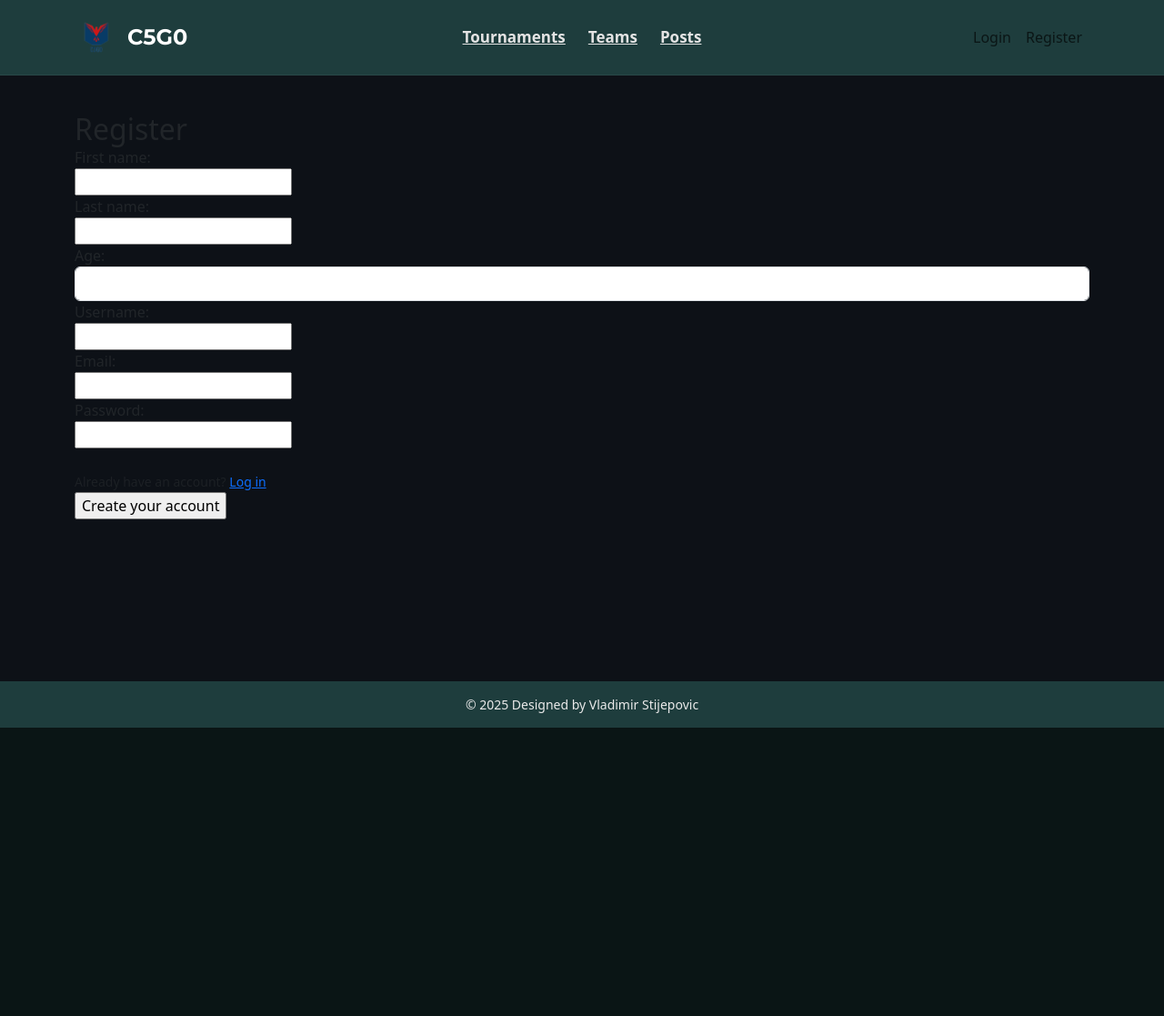
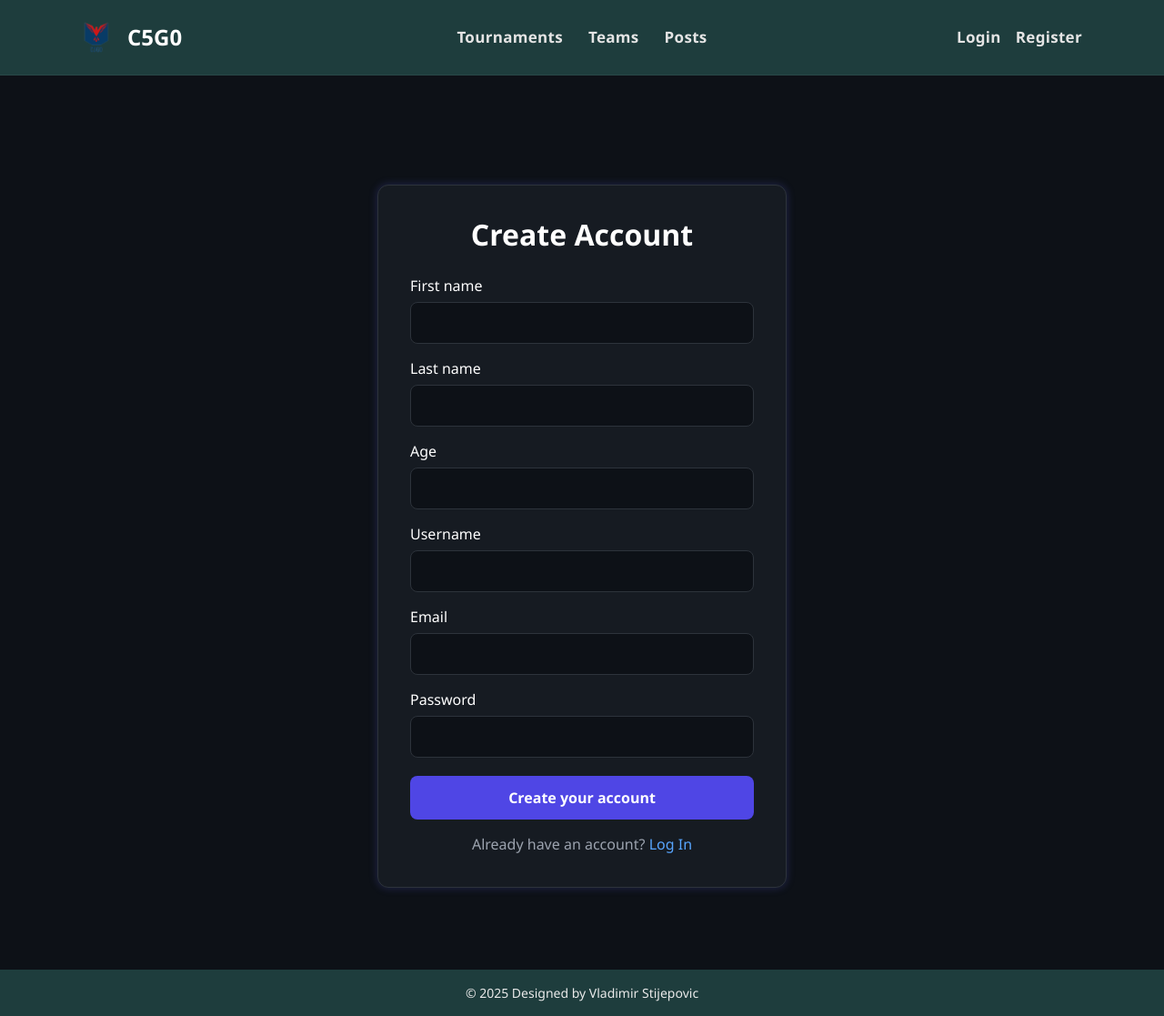
Before and after one commit to Dubsteer/C5GO, an ASP.NET Core app: page /Register in a window 1280 px wide. Shown: the whole page at 91% size. Before the commit the page ends 800 px from the top, so only its background shows below. Run offline with ASP.NET Core 8, Linux system fonts and the light colour scheme; some libraries are stand-ins or nearby versions.

Commit message:
LOGIN and REGISTER UI fixed to look  like everything else

```diff
--- a/Website/Pages/Index.cshtml
+++ b/Website/Pages/Index.cshtml
@@ -59,7 +59,7 @@
 
 <div class="container mt-5">
 
-    <h1>ANNOUNCEMENTS</h1>
+    <h1> Announcements</h1>
 
     <div class="row g-4">
 
--- a/Website/Pages/Register.cshtml
+++ b/Website/Pages/Register.cshtml
@@ -4,53 +4,122 @@
     ViewData["Title"] = "Register";
 }
 
-<h2 class="card-title">Register</h2>
-<form method="post">
-    <div class="form-group">
-        <label>First name:</label>
-        <br />
-        <input asp-for="FullUserFormModel.Firstname">
-        <span asp-validation-for="FullUserFormModel.Firstname"></span>
+<style>
+    body {
+        background-color: #0d1117;
+        font-family: "Segoe UI", Roboto, sans-serif;
+        color: #fff;
+    }
+
+    .auth-container {
+        display: flex;
+        justify-content: center;
+        align-items: center;
+        padding-top: 50px;
+        padding-bottom: 50px;
+    }
+
+    .auth-card {
+        background: #161b22;
+        padding: 35px;
+        width: 450px;
+        border-radius: 12px;
+        border: 1px solid #2d333b;
+        box-shadow: 0 0 10px rgba(99,102,241,0.25);
+        margin-top: 30px;
+    }
+
+        .auth-card h2 {
+            text-align: center;
+            margin-bottom: 25px;
+            font-weight: 700;
+            color: #fff;
+        }
+
+    .auth-input {
+        width: 100%;
+        padding: 10px;
+        margin-top: 6px;
+        margin-bottom: 15px;
+        background: #0d1117;
+        border: 1px solid #2d333b;
+        color: #fff;
+        border-radius: 8px;
+    }
+
+        .auth-input:focus {
+            outline: none;
+            border-color: #6366f1;
+        }
+
+    .auth-btn {
+        width: 100%;
+        padding: 12px;
+        background-color: #4f46e5;
+        border: none;
+        border-radius: 8px;
+        color: white;
+        font-size: 16px;
+        font-weight: 600;
+        cursor: pointer;
+        transition: 0.2s;
+        margin-top: 5px;
+    }
+
+        .auth-btn:hover {
+            background-color: #6366f1;
+        }
+
+    .small-text {
+        text-align: center;
+        color: #9ca3af;
+        margin-top: 15px;
+    }
+
+    a {
+        color: #58a6ff;
+        text-decoration: none;
+    }
+
+        a:hover {
+            text-decoration: underline;
+        }
+</style>
+
+<div class="auth-container">
+    <div class="auth-card">
+
+        <h2>Create Account</h2>
+
+        <form method="post">
+
+            <label>First name</label>
+            <input asp-for="FullUserFormModel.Firstname" class="auth-input" />
+
+            <label>Last name</label>
+            <input asp-for="FullUserFormModel.Lastname" class="auth-input" />
+
+            <label>Age</label>
+            <input asp-for="FullUserFormModel.Age" type="number" min="14" max="106" class="auth-input" />
+
+            <label>Username</label>
+            <input asp-for="FullUserFormModel.Username" class="auth-input" />
+
+            <label>Email</label>
+            <input asp-for="FullUserFormModel.Gmail" class="auth-input" />
+
+            <label>Password</label>
+            <input asp-for="FullUserFormModel.Password" type="password" class="auth-input" />
+
+            <input type="submit" class="auth-btn" value="Create your account" />
+        </form>
+
+        <div class="small-text">
+            Already have an account? <a href="/Login">Log In</a>
+        </div>
+
+        @section scripts{
+            <partial name="_ValidationScriptsPartial" />
+        }
     </div>
-    <div class="form-group">
-        <label>Last name:</label>
-        <br />
-        <input asp-for="FullUserFormModel.Lastname">
-        <span asp-validation-for="FullUserFormModel.Lastname"></span>
-    </div>
-    <div class="form-group">
-        <label>Age:</label>
-        <br />
-        <input asp-for="FullUserFormModel.Age" type="number" min="14" max="106" class="form-control" />
-        <span asp-validation-for="FullUserFormModel.Age" class="text-danger"></span>
-
-    </div>
-
-    <div class="form-group">
-        <label>Username:</label>
-        <br />
-        <input asp-for="FullUserFormModel.Username">
-        <span asp-validation-for="FullUserFormModel.Username"></span>
-    </div>
-    <div class="form-group">
-        <label>Email:</label>
-        <br />
-        <input asp-for="FullUserFormModel.Gmail">
-        <span asp-validation-for="FullUserFormModel.Gmail"></span>
-    </div>
-    <div class="form-group">
-        <label>Password:</label>
-        <br />
-        <input type="password" asp-for="FullUserFormModel.Password">
-        <span asp-validation-for="FullUserFormModel.Password"></span>
-    </div>
-
-    <br />
-    <small class="form-text text-muted">Already have an account? <a href="/Login">Log in</a></small>
-    <br />
-    <input type="submit" value="Create your account" />
-</form>
-
-@section scripts{
-    <partial name="_ValidationScriptsPartial" />
-}
+</div>
--- a/Website/Pages/Shared/_Layout.cshtml
+++ b/Website/Pages/Shared/_Layout.cshtml
@@ -14,8 +14,10 @@
             min-height: 100vh;
             display: flex;
             flex-direction: column;
+            font-family: 'Montserrat', sans-serif;
         }
 
+        /* NAVBAR */
         .custom-navbar {
             background-color: #1e3d3d;
             padding: 12px 0;
@@ -32,44 +34,44 @@
             font-size: 24px;
             font-weight: 700;
             color: #ffffff;
-            font-family: 'Montserrat', sans-serif;
         }
 
+        /* CENTER NAV LINKS */
         .center-nav {
             position: absolute;
             left: 50%;
             transform: translateX(-50%);
             display: flex;
-            gap: 25px;
+            gap: 28px;
         }
 
-            .center-nav a {
+            .center-nav a,
+            .nav-link,
+            .nav-username {
                 color: #e4e4e4 !important;
                 font-size: 17px;
                 font-weight: 600;
                 transition: 0.2s;
+                letter-spacing: 0.3px;
             }
 
-                .center-nav a:hover {
+                .center-nav a:hover,
+                .nav-link:hover,
+                .nav-username:hover {
                     color: #00e3c2 !important;
+                    text-decoration: none;
                 }
 
         .nav-active {
             color: #00e3c2 !important;
-            font-weight: 700;
+            font-weight: 700 !important;
         }
 
+        /* USER BOX */
         .nav-user-box {
             display: flex;
             align-items: center;
             gap: 15px;
-        }
-
-        .nav-username {
-            font-weight: 800;
-            font-size: 18px;
-            letter-spacing: 0.3px;
-            color: #ffffff !important;
         }
 
         .logout-link {
@@ -104,13 +106,14 @@
     <nav class="navbar navbar-expand-lg custom-navbar">
         <div class="container position-relative">
 
+            <!-- LOGO + TITLE -->
             <a class="navbar-brand d-flex align-items-center" asp-area="" asp-page="/Index">
                 <img src="/Images/C5G0_logo.png" class="nav-logo">
                 <span class="nav-title">C5G0</span>
             </a>
 
+            <!-- CENTER NAVIGATION -->
             <div class="center-nav">
-
                 <a class="@(ViewData["Title"]?.ToString() == "Tournaments" ? "nav-active" : "")"
                    asp-page="/Tournaments">Tournaments</a>
 
@@ -119,9 +122,9 @@
 
                 <a class="@(ViewData["Title"]?.ToString() == "Posts" ? "nav-active" : "")"
                    asp-page="/Index">Posts</a>
-
             </div>
 
+            <!-- RIGHT SIDE (LOGIN / USER PROFILE) -->
             <div class="collapse navbar-collapse justify-content-end">
                 <ul class="navbar-nav align-items-center">
 
@@ -152,10 +155,12 @@
         </div>
     </nav>
 
+    <!-- MAIN CONTENT -->
     <main class="container">
         @RenderBody()
     </main>
 
+    <!-- FOOTER -->
     <footer>
         © 2025 Designed by Vladimir Stijepovic
     </footer>
--- a/Website/Pages/Tournaments.cshtml
+++ b/Website/Pages/Tournaments.cshtml
@@ -102,7 +102,7 @@
 
 <div class="container mt-5">
 
-    <h1 class="text-center mb-4" style="color:#000; font-weight:900; font-size:36px;">
+    <h1 class="text-center mb-4" style="color:#white; font-weight:900; font-size:36px;">
         Tournaments
     </h1>
 
```
Also changed, not shown: DataAccessLayer/Repos/UserRepo.cs (+67 -55 lines), Website/Pages/Login.cshtml (+85 -25 lines).
